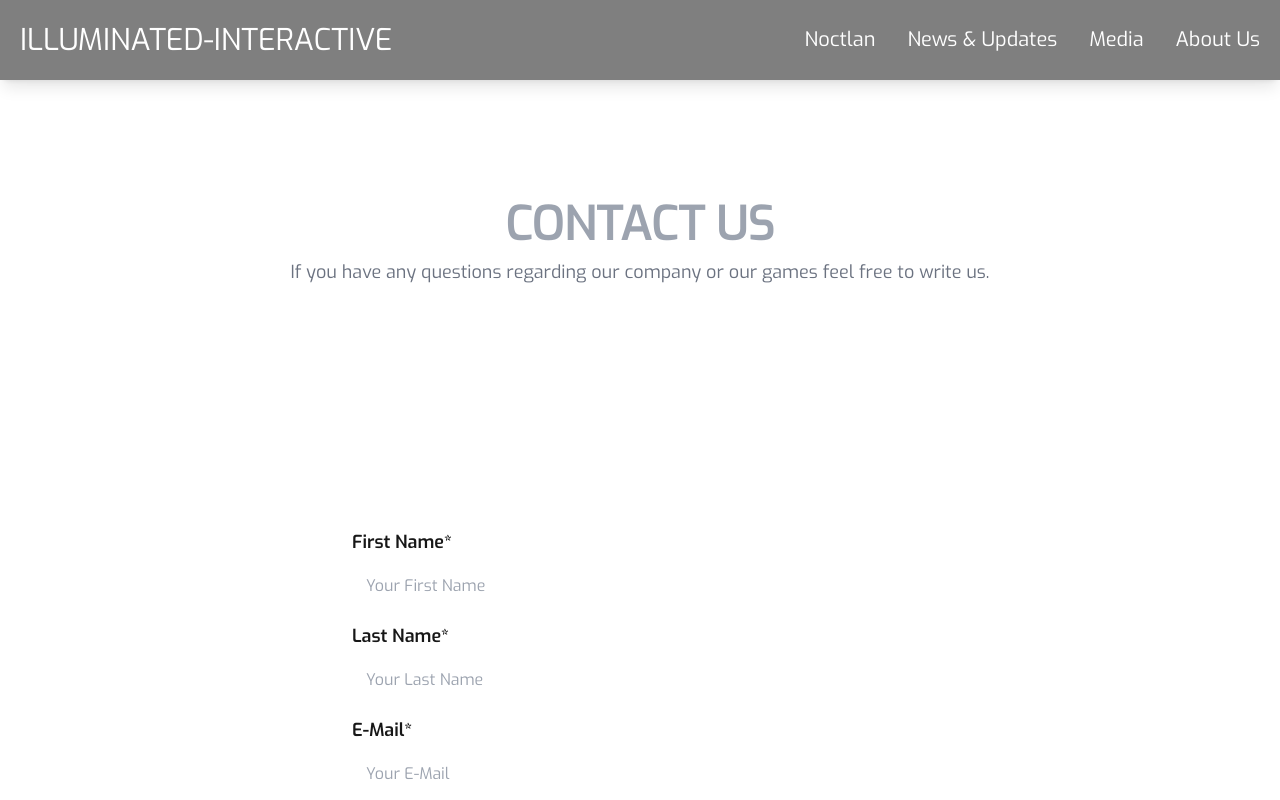
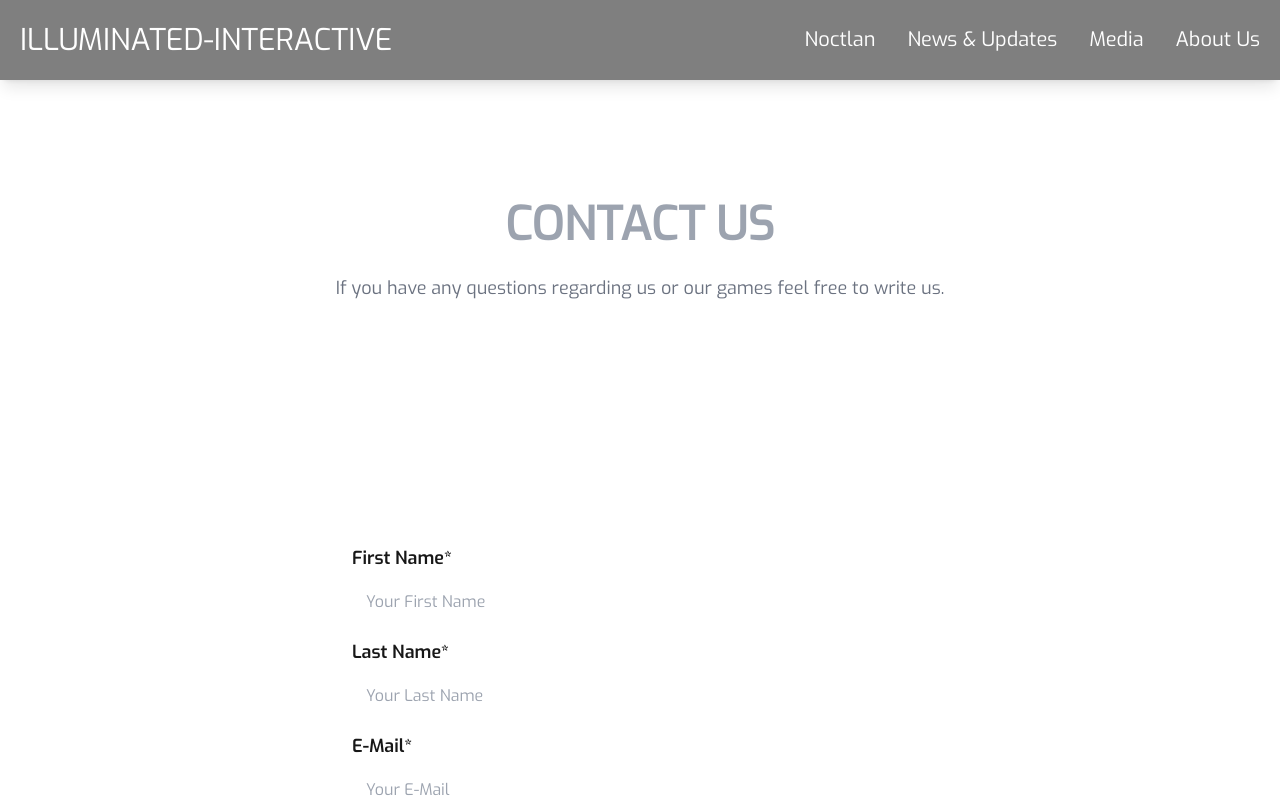
Before and after one commit to Smileatmaxi/illuminatedinteractive.com, a Next.js app: page /contact in a window 1280 px wide. Shown: the top 800 px of the page. Built offline with nearby package versions, Linux system fonts and the light colour scheme.

Commit message:
fix: fixed typo

```diff
--- a/app/contact/page.tsx
+++ b/app/contact/page.tsx
@@ -34,7 +34,7 @@ export default function Contact() {
         const isError = Object.keys(validationErrors).length
         if(isError && isError > 0) {
             setErrors(validationErrors)
-            toast.error('An error occured. Please check your inputs.')
+            toast.error('An error occurred. Please check your inputs.')
         } else {
             toast.success('Your message has been sent.')
             console.log(values);
@@ -52,9 +52,9 @@ export default function Contact() {
     //basic HTML and Tailwind
     return (
         <div className="w-full justify-center p-2 sm:p-10 items-center">
-            <div className="mx-auto grid w-full max-w-7xl px-4 pt-24 md:px-8 md:py-40 text-center">
+            <div className="mx-auto grid w-full max-w-7xl gap-4 px-4 py-20 md:px-8 md:py-40 text-center">
             <h1 className="text-4xl font-semibold tracking-tight text-balance text-gray-400 sm:text-5xl">CONTACT US</h1>
-            <p className="mt-2 text-lg/8 text-gray-500">If you have any questions regarding our company or our games feel free to write us.</p>
+            <p className="mt-2 text-lg/8 text-gray-500">If you have any questions regarding us or our games feel free to write us.</p>
         </div>
         <div className="px-3">
             <form action="#" method="POST" className="mx-auto mt-16 max-w-xl sm:mt-20 flex flex-col items-center" onSubmit={handleSubmit}>
```
